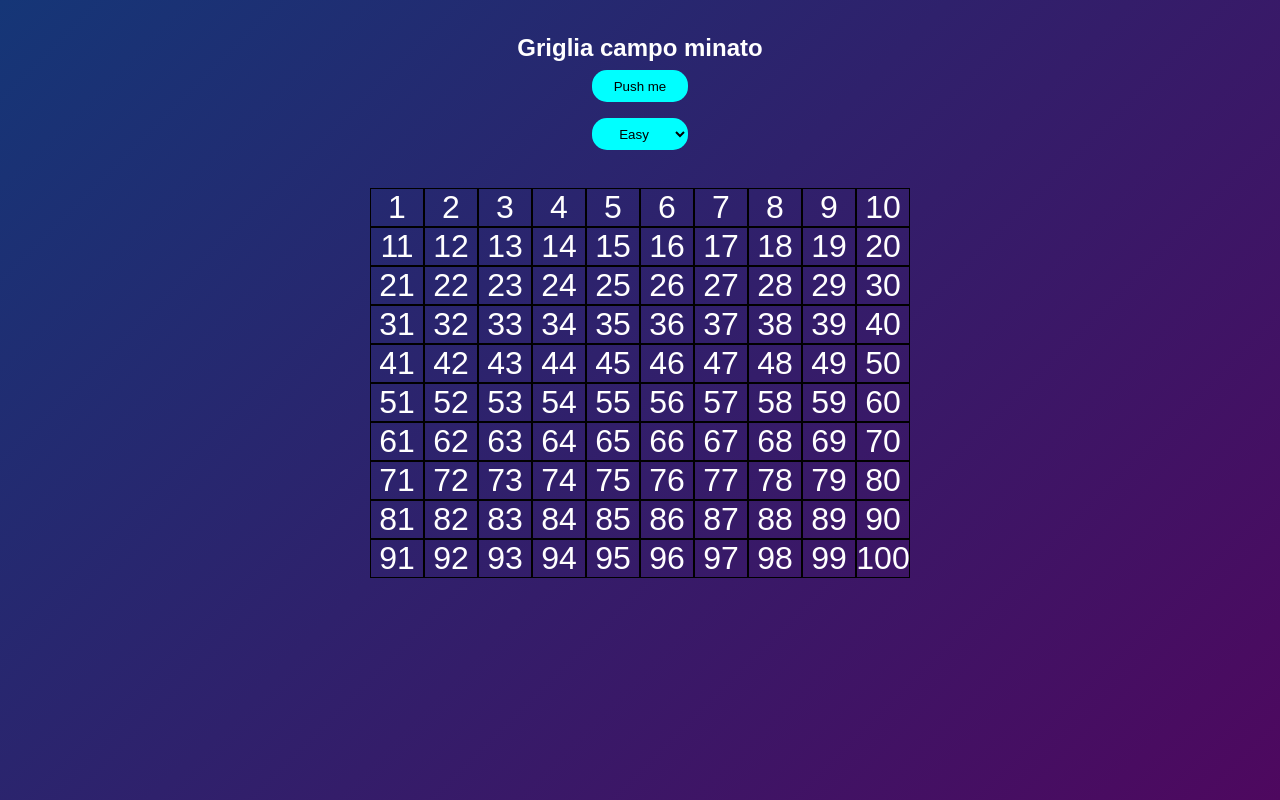
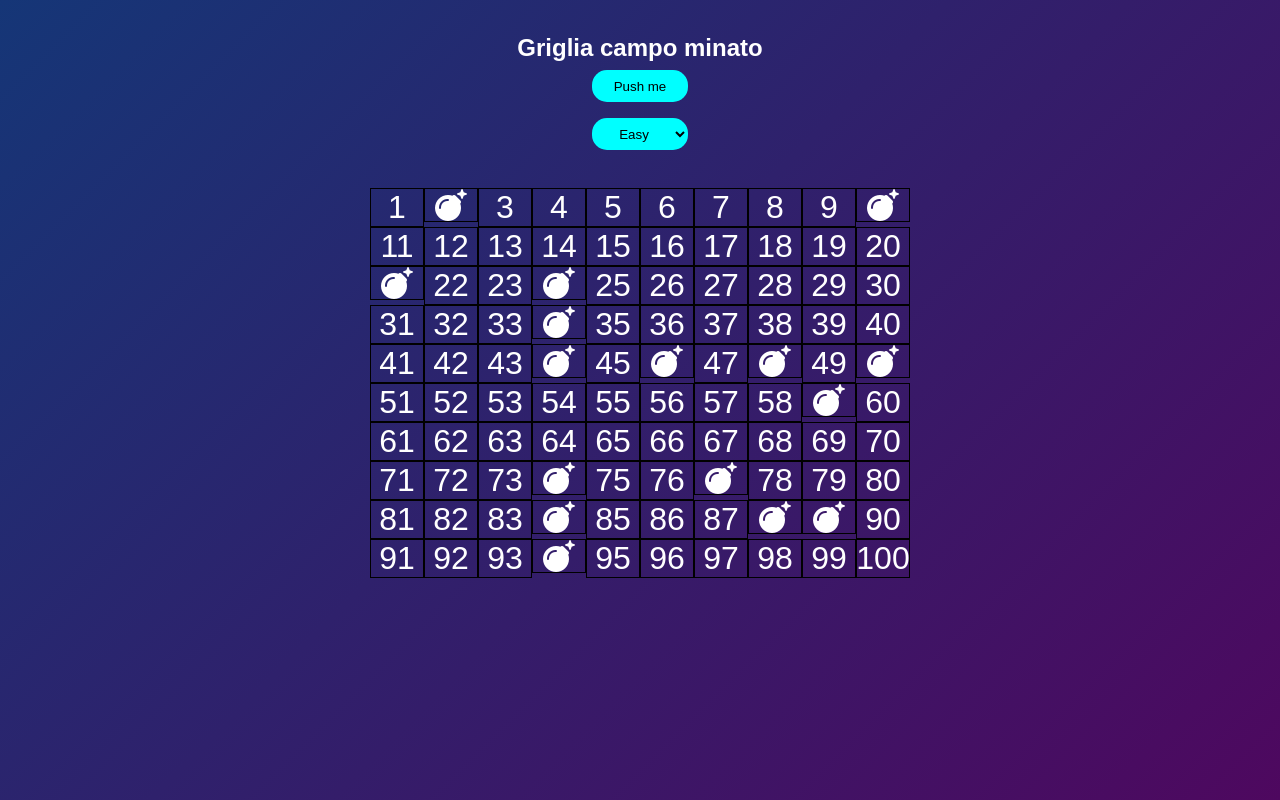
Before and after one commit to BernardoBarbucci/js-campominato-dom, a plain HTML site: page index.html in a window 1280 px wide. Both pictures are taken after a click on the button "Push me". Drawn offline with Linux system fonts and the light colour scheme.

Commit message:
aggiunta icon bomba su js

```diff
--- a/index.html
+++ b/index.html
@@ -5,6 +5,7 @@
     <meta name="viewport" content="width=device-width, initial-scale=1.0">
     <title>Campo minato per davvero!</title>
     <link rel="stylesheet" href="./style.css">
+    <script src="https://kit.fontawesome.com/5bf3821641.js" crossorigin="anonymous"></script>
 </head>
 <body>
     <main>
--- a/script.js
+++ b/script.js
@@ -40,6 +40,7 @@ function startNewGame(wrapperEl, modeSelector) {
         //creazione if che include anche le bombe + if per bg colors on click
         if (bombs.includes(squareContent)) {
             singularSquare.classList.add('bomba');
+            singularSquare.innerHTML = '<i class="fas fa-bomb"></i>';
         } else {
             if (squareContent % 2 === 0) {
                 singularSquare.classList.add('bg-black');
```
